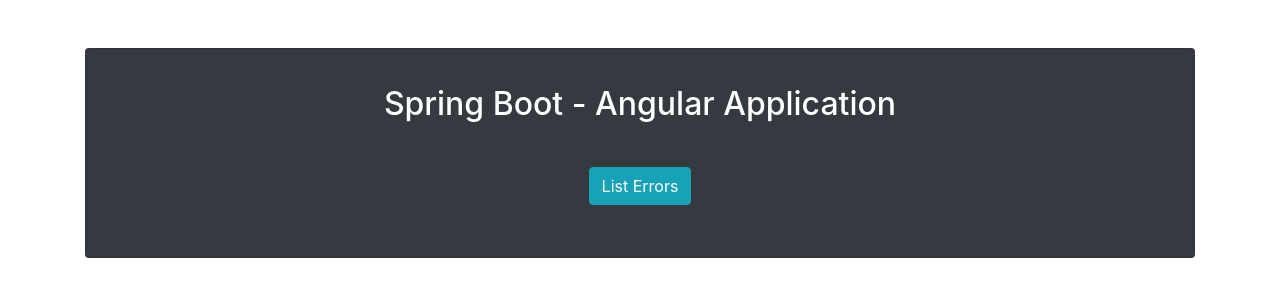
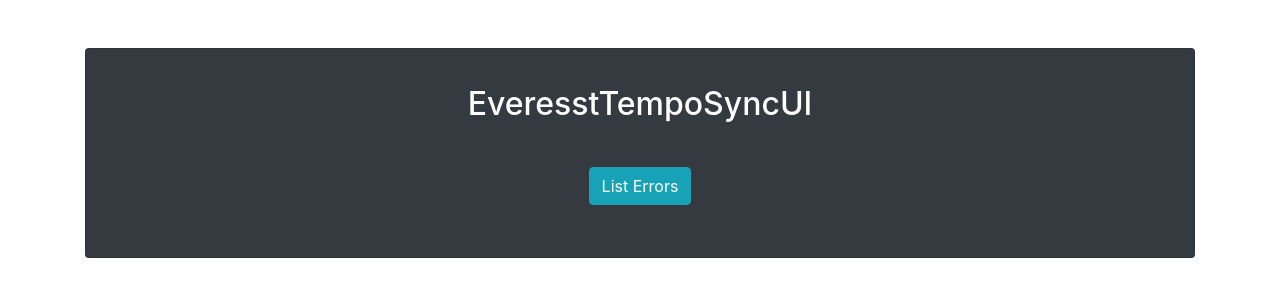
Before and after one commit to Thomas-Slegers/EveresstTempoSyncUI, an Angular app: page / in a window 1280 px wide. Shown: the top 300 px of the page. Built offline with nearby package versions, Linux system fonts and the light colour scheme.

Commit message:
App Component: Title change

```diff
--- a/src/app/app.component.ts
+++ b/src/app/app.component.ts
@@ -9,6 +9,6 @@
     title = 'everesstTempoSyncUI';
 
     constructor() {
-        this.title = 'Spring Boot - Angular Application';
+        this.title = 'EveresstTempoSyncUI';
     }
 }
```
